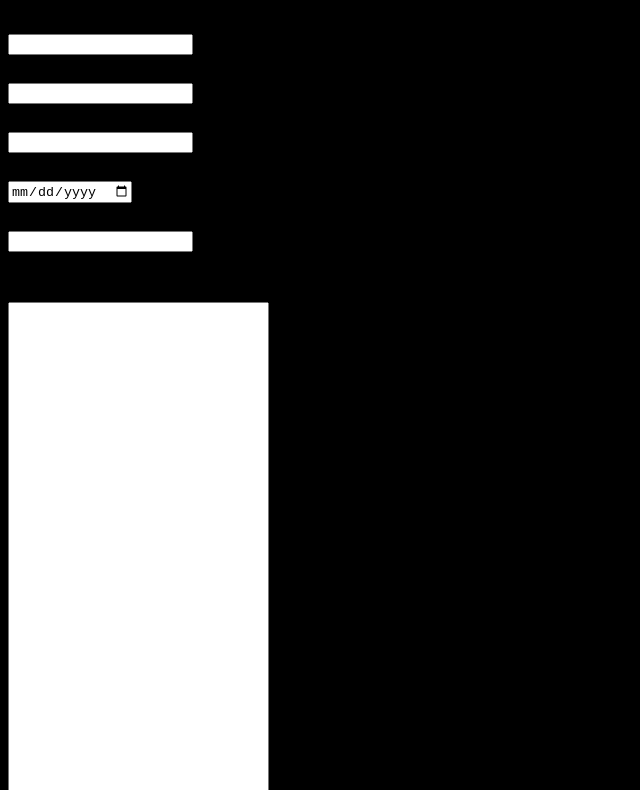
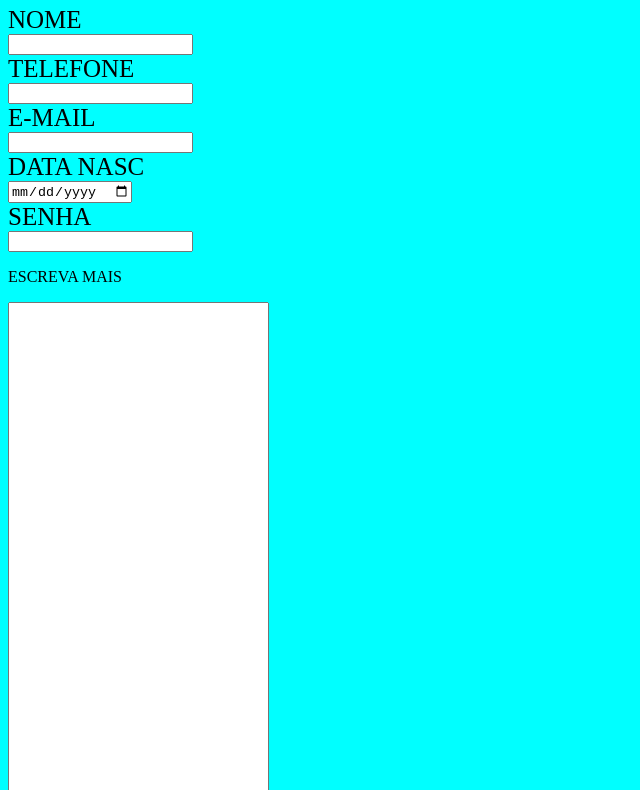
Before and after one commit to WesleyVinisk/formulario, a plain HTML site: page index.html in a window 1280 px wide. Shown: the part 60-850 px from the top of the page, without its empty margins (0-640 px from the left). Drawn offline with Linux system fonts and the light colour scheme.

Commit message:
Update style.css

```diff
--- a/style.css
+++ b/style.css
@@ -1,4 +1,4 @@
-body{ background: black; }
+body{ background: aqua; }
 thead {
   background: #555555;
   color: purple;
```
